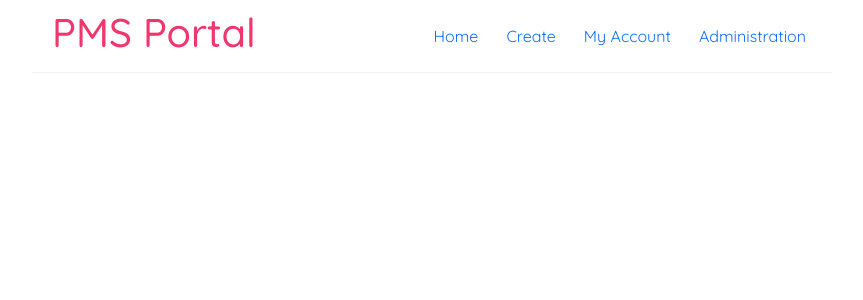
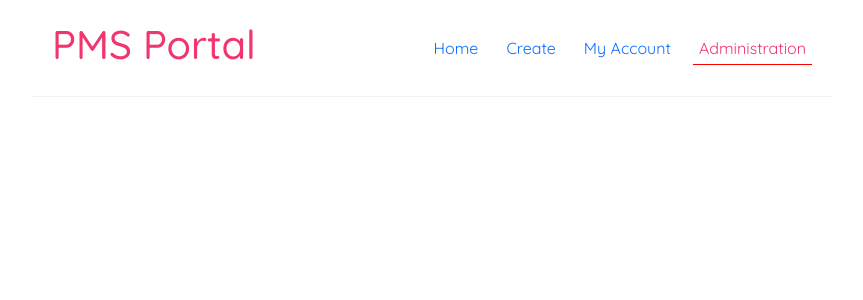
Before and after one commit to WilliamZhai/PMSApplication, a React (Create React App) app in the folder pms-frontend/: page /administration in a window 1280 px wide. Shown: the top 300 px of the page, without its empty margins (208-1071 px from the left). Built offline with nearby package versions, Linux system fonts and the light colour scheme.

Commit message:
added active page highlight in navbar

```diff
--- a/pms-frontend/src/Components/Navigation/Navbar.js
+++ b/pms-frontend/src/Components/Navigation/Navbar.js
@@ -1,4 +1,5 @@
-import { Link } from 'react-router-dom';
+import { Link, NavLink } from 'react-router-dom';
+import './Navigation.css';
 
 const NavigationBar = () => {
   const navbarTitle = "PMS Portal"
@@ -10,10 +11,22 @@ const NavigationBar = () => {
     }}>
       <h1>{navbarTitle}</h1>
       <div className="links">
-        <Link to="/">Home</Link>
-        <Link to="/create">Create</Link>
-        <Link to="/account">My Account</Link>
-        <Link to="/administration">Administration</Link>
+        <NavLink
+          className={({ isActive }) => (isActive ? 'active' : 'inactive')}
+          to="/">Home
+        </NavLink>
+        <NavLink
+          className={({ isActive }) => (isActive ? 'active' : 'inactive')}
+          to="/create">Create
+        </NavLink>
+        <NavLink
+          className={({ isActive }) => (isActive ? 'active' : 'inactive')}
+          to="/account">My Account
+        </NavLink>
+        <NavLink
+          className={({ isActive }) => (isActive ? 'active' : 'inactive')}
+          to="/administration">Administration
+        </NavLink>
       </div>
     </nav>
   );
--- /dev/null
+++ b/pms-frontend/src/Components/Navigation/Navigation.css
@@ -0,0 +1,28 @@
+.active {
+  text-decoration: underline;
+  color: #f1356d;
+  border-bottom: 1px solid #f00;
+}
+
+.navbar {
+  padding: 20px;
+  display: flex;
+  align-items: center;
+  margin: 0 auto;
+  border-bottom: 1px solid #f2f2f2;
+  max-width: 800px;
+}
+.navbar h1 {
+  color: #f1356d;
+}
+.navbar .links {
+  margin-left: auto;
+}
+.navbar a {
+  margin-left: 16px;
+  text-decoration: none;
+  padding: 6px;
+}
+.navbar a:hover {
+  color: #f1356d;
+}
--- a/pms-frontend/src/index.css
+++ b/pms-frontend/src/index.css
@@ -6,28 +6,7 @@
   font-family: "Quicksand";
   color: #333;
 }
-.navbar {
-  padding: 20px;
-  display: flex;
-  align-items: center;
-  margin: 0 auto;
-  border-bottom: 1px solid #f2f2f2;
-  max-width: 800px;
-}
-.navbar h1 {
-  color: #f1356d;
-}
-.navbar .links {
-  margin-left: auto;
-}
-.navbar a {
-  margin-left: 16px;
-  text-decoration: none;
-  padding: 6px;
-}
-.navbar a:hover {
-  color: #f1356d;
-}
+
 
 /* teacher previews / list */
 .teacher-list {
```
